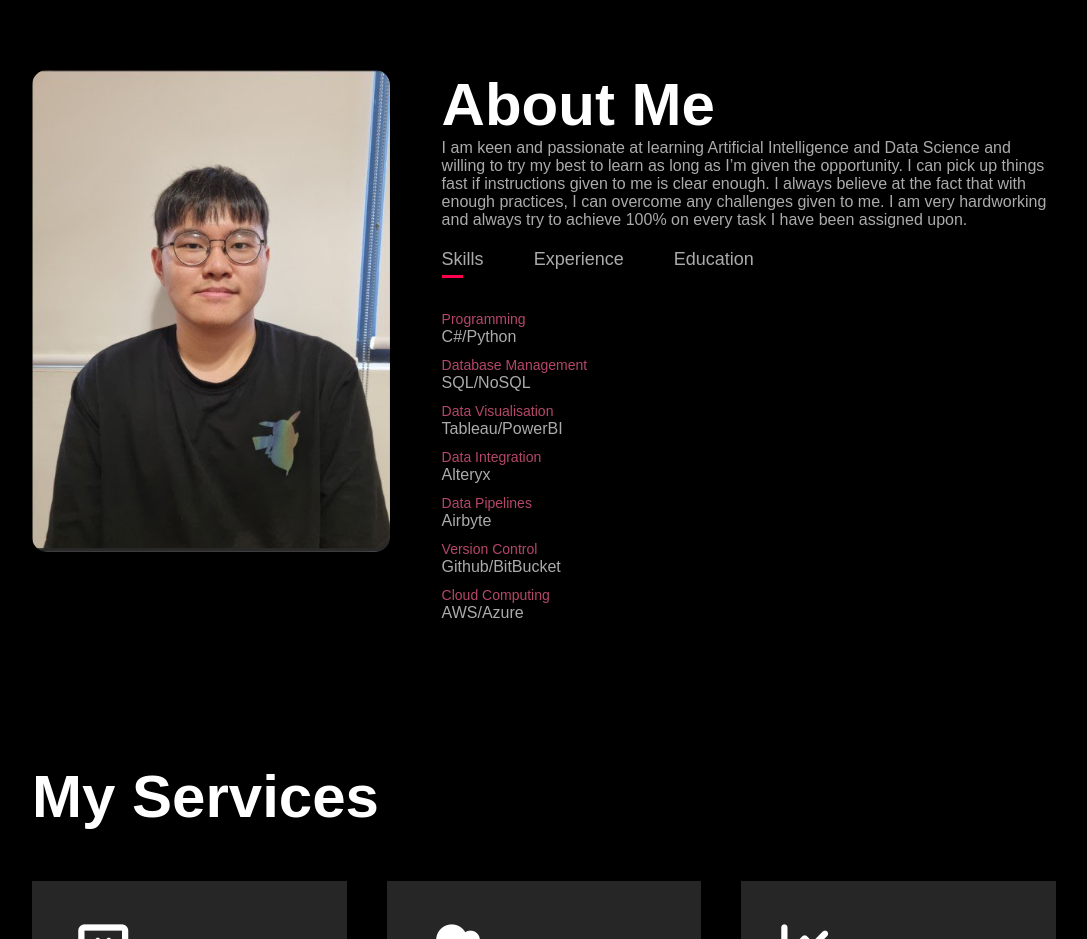
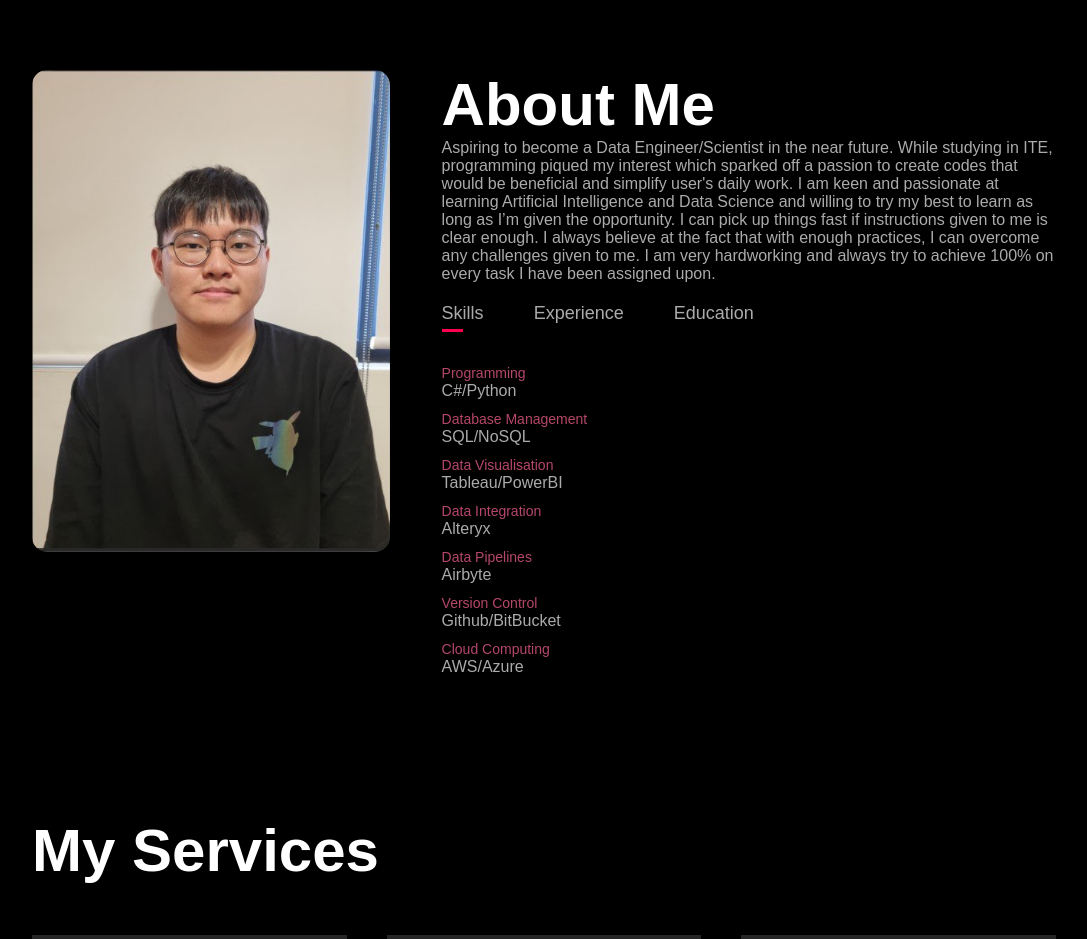
Before and after one commit to BrianLowDeQuan/Portfolio, a plain HTML site: page index.html in a window 1280 px wide. Shown: the part 820-1759 px from the top of the page, without its empty margins (96-1183 px from the left). Drawn offline with Linux system fonts and the light colour scheme.

Commit message:
Update index.html

```diff
--- a/index.html
+++ b/index.html
@@ -38,7 +38,12 @@
             </div>
             <div class="about-col-2">
                 <h1 class="sub-title">About Me</h1>
-                <p>I am keen and passionate at learning Artificial Intelligence and Data Science and willing to try my best to learn as long as I’m given the opportunity. I can pick up things fast if instructions given to me is clear enough. I always believe at the fact that with enough practices, I can overcome any challenges given to me. I am very hardworking and always try to achieve 100% on every task I have been assigned upon.</p>
+                <p> Aspiring to become a Data Engineer/Scientist in the near future.
+                    While studying in ITE, programming piqued my interest which sparked off a passion to create codes that would be beneficial and simplify user's daily work.
+                    I am keen and passionate at learning Artificial Intelligence and Data Science and willing to try my best to learn as long as I’m given the opportunity.
+                    I can pick up things fast if instructions given to me is clear enough.
+                    I always believe at the fact that with enough practices, I can overcome any challenges given to me.
+                    I am very hardworking and always try to achieve 100% on every task I have been assigned upon.</p>
                 <div class="tab-titles">
                     <p class="tab-links active-link" onclick="opentab('skills')">Skills</p>
                     <p class="tab-links" onclick="opentab('experience')">Experience</p>
```
